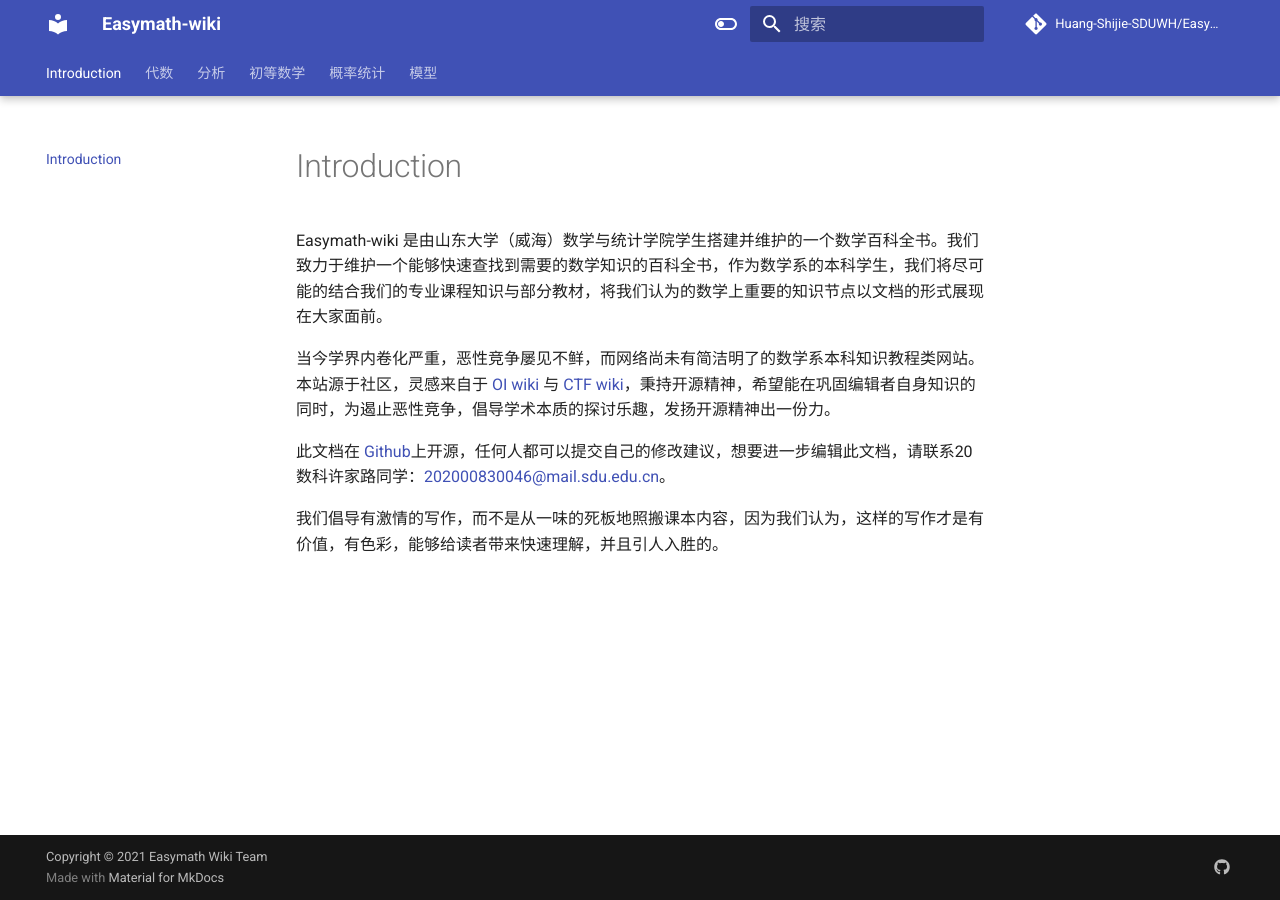
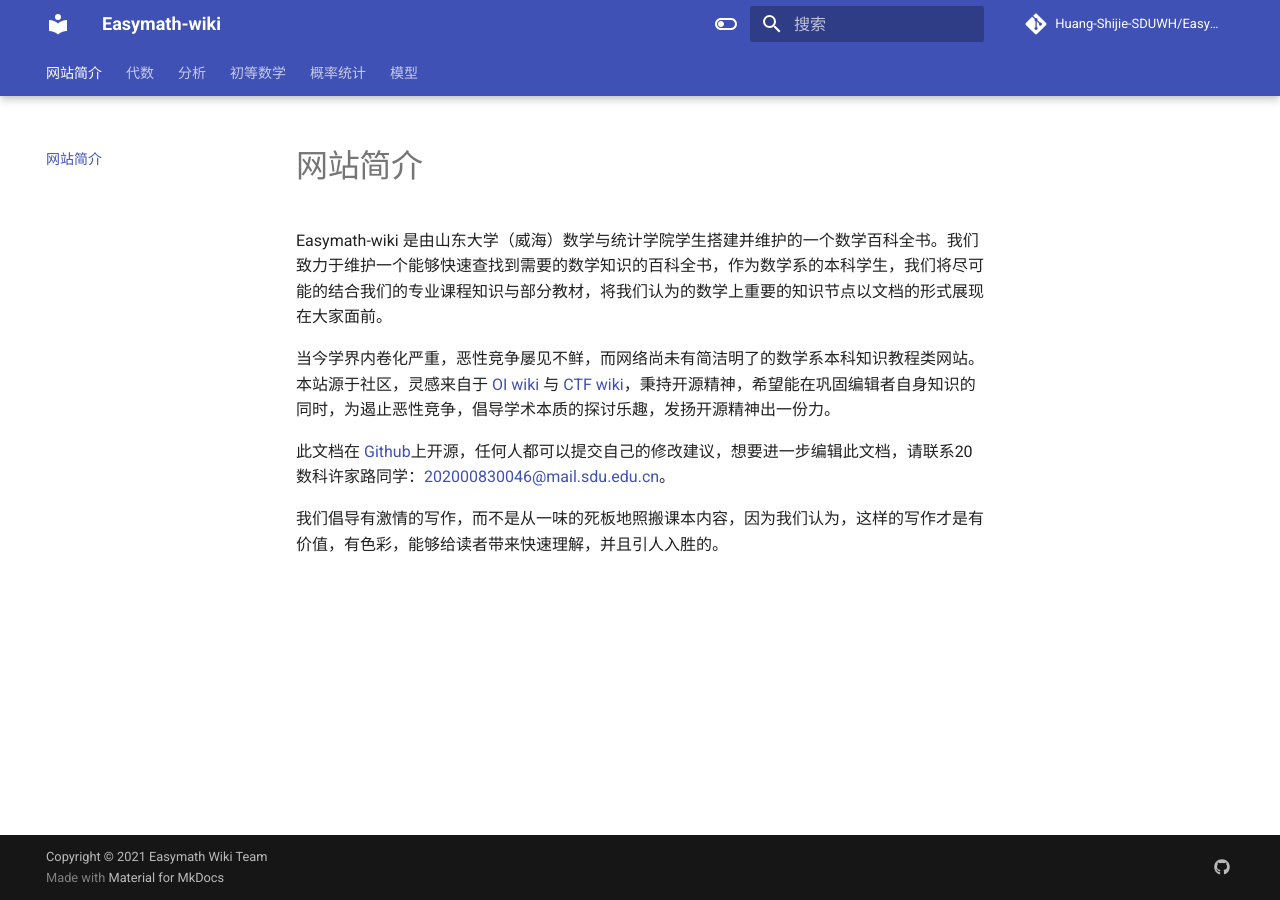
Before and after one commit to Easymath-wiki/Easymath-wiki, an MkDocs documentation site: the page built from docs/index.md, in a window 1280 px wide. Built offline with MkDocs 1.6.1 and Material for MkDocs 9.7.7, drawn with Linux system fonts in a browser that asks for light colours; comment, search, counter and statistics services are not loaded.

Commit message:
Translate introduction

```diff
--- a/docs/index.md
+++ b/docs/index.md
@@ -1,4 +1,4 @@
-# Introduction
+# 网站简介
 
 Easymath-wiki 是由山东大学（威海）数学与统计学院学生搭建并维护的一个数学百科全书。我们致力于维护一个能够快速查找到需要的数学知识的百科全书，作为数学系的本科学生，我们将尽可能的结合我们的专业课程知识与部分教材，将我们认为的数学上重要的知识节点以文档的形式展现在大家面前。
 
```
